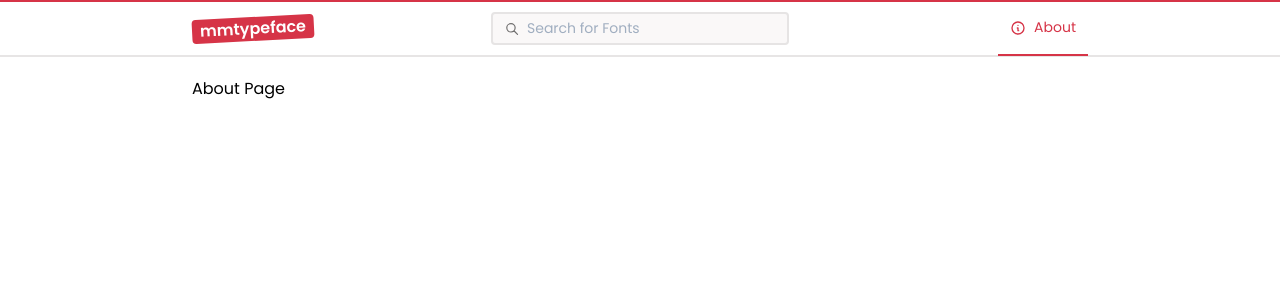
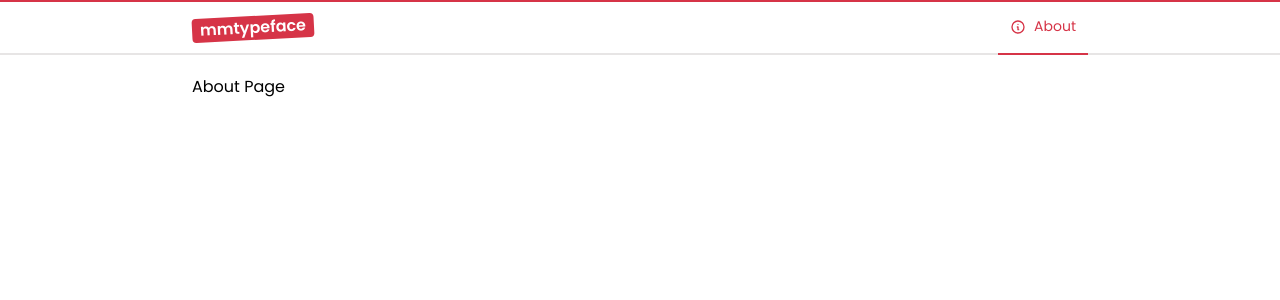
Before and after one commit to uitverse/mmtypeface, a Next.js app: page /about in a window 1280 px wide. Shown: the top 300 px of the page. Built offline with nearby package versions, Linux system fonts and the light colour scheme.

Commit message:
feat: hide search bar if not on home page

```diff
--- a/components/nav.tsx
+++ b/components/nav.tsx
@@ -15,6 +15,7 @@ export default function Nav({ index }: { index: number }): JSX.Element {
               </a>
             </Link>
           </div>
+          {index === 0 ? (
             <div className="flex-1 flex-shrink-0 hidden md:block">
               <label
                 htmlFor="search"
@@ -40,6 +41,7 @@ export default function Nav({ index }: { index: number }): JSX.Element {
                 />
               </label>
             </div>
+          ) : null}
           <div className="flex items-center justify-end flex-1 flex-shrink-0">
             <Link href="/about">
               <a
@@ -73,6 +75,7 @@ export default function Nav({ index }: { index: number }): JSX.Element {
           </div>
         </div>
       </nav>
+      {index === 0 ? (
         <div className="block px-4 md:hidden">
           <label
             htmlFor="font_search"
@@ -99,6 +102,7 @@ export default function Nav({ index }: { index: number }): JSX.Element {
             />
           </label>
         </div>
+      ) : null}
     </div>
   )
 }
```
Lines whose indentation alone changed are shown as unchanged.
